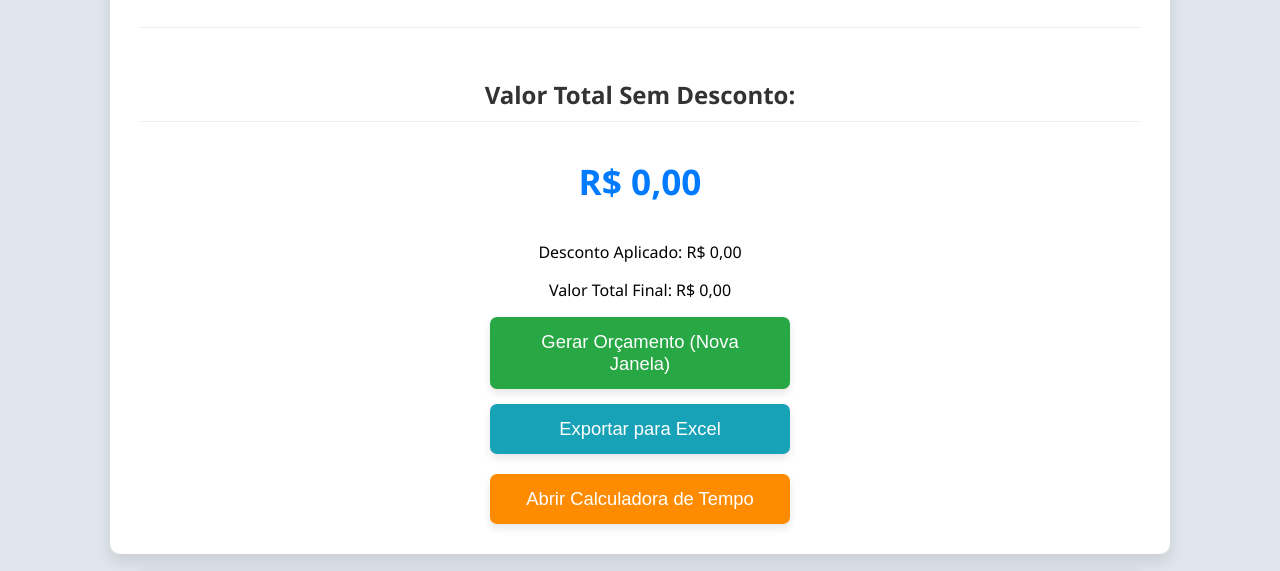
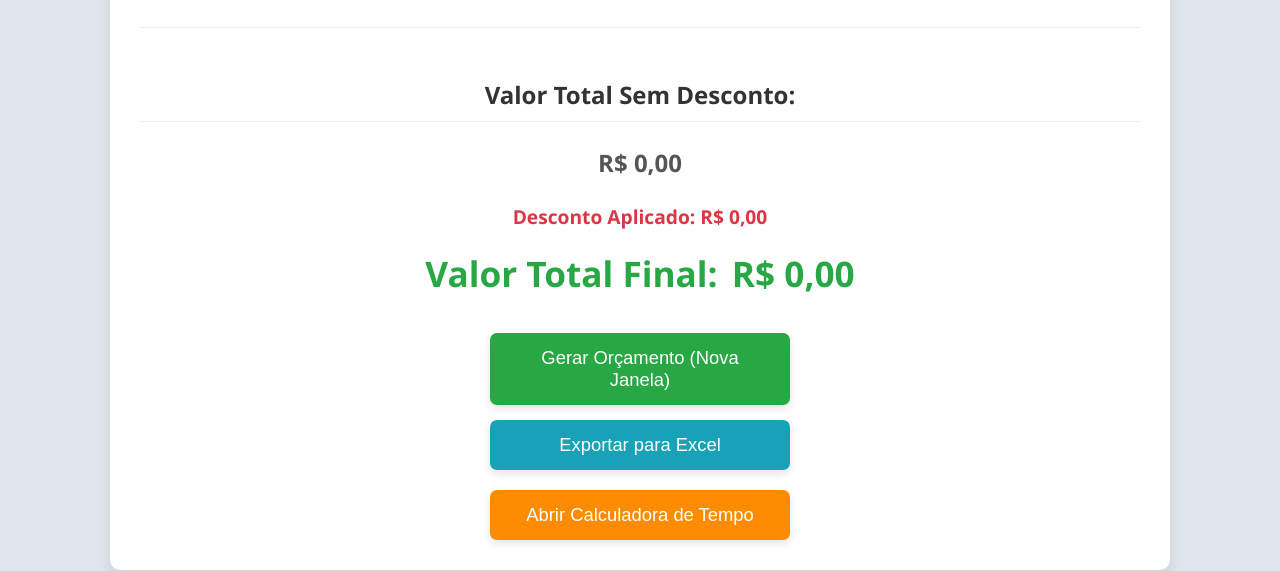
Before and after one commit to StrongBear10/USINFOCO, a plain HTML site: page index.html in a window 1280 px wide. Shown: the part 2025-2596 px from the top of the page. Drawn offline with Linux system fonts and the light colour scheme.

Commit message:
Update style.css

```diff
--- a/style.css
+++ b/style.css
@@ -211,10 +211,39 @@ button {
 }
 
 #valorTotalCalculado {
-    font-size: 2.2em; /* Tamanho grande para o valor */
-    color: #007bff; /* Cor azul para destaque */
+    font-size: 1.5em; /* Tamanho reduzido para ser o subtotal */
+    color: #555; /* Cor menos enfática */
     font-weight: bold;
+    display: block; /* Garante que fique em uma linha separada */
 }
+
+/* NOVO ESTILO: Valor do Desconto Aplicado */
+.valor-desconto-aplicado {
+    font-size: 1.2em;
+    color: #dc3545; /* Vermelho para desconto */
+    font-weight: bold;
+    margin-top: 5px;
+}
+
+#valorDescontoAplicado {
+    color: #dc3545;
+}
+
+/* NOVO ESTILO: Valor Final com Desconto */
+.valor-com-desconto {
+    font-size: 2.2em; /* Tamanho grande para o valor FINAL */
+    color: #28a745; /* Cor verde para destaque do valor final */
+    font-weight: bold;
+    margin-top: 10px; /* Espaço para separação */
+}
+
+#valorTotalComDesconto {
+    color: #28a745; /* Cor do valor final (verde) */
+    font-weight: bold;
+    margin-left: 5px;
+}
+/* FIM NOVO ESTILO: Valor Final com Desconto */
+
 
 /* Estilos da Tabela de Itens (Container e Tabela em si) */
 .table-container {
@@ -427,6 +456,10 @@ button {
     }
 
     #valorTotalCalculado {
+        font-size: 1.5em; /* Tamanho reduzido para ser o subtotal */
+    }
+
+    .valor-com-desconto {
         font-size: 1.8em; /* Reduz o tamanho do total calculado */
     }
 
@@ -477,6 +510,10 @@ button {
         padding: 6px;
     }
 
+    .valor-com-desconto {
+        font-size: 1.6em;
+    }
+
     .gmobile-logo {
         max-width: 80px; /* Um tamanho bem pequeno para celulares estreitos */
     }
```
